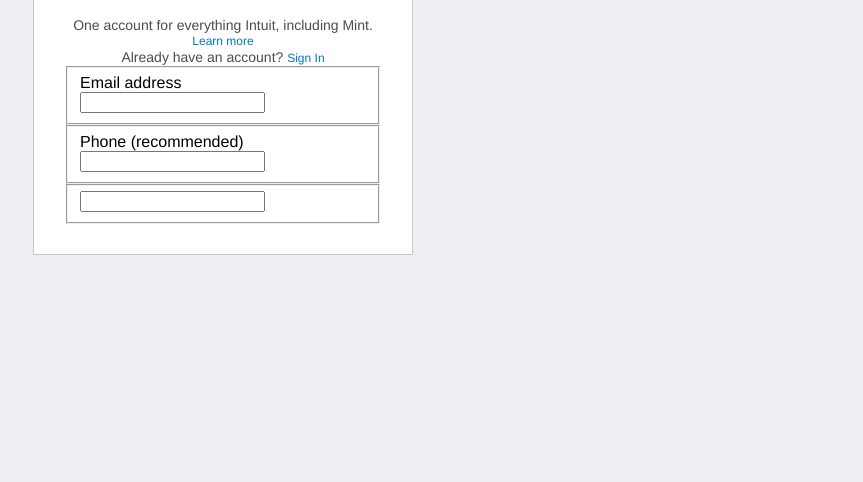
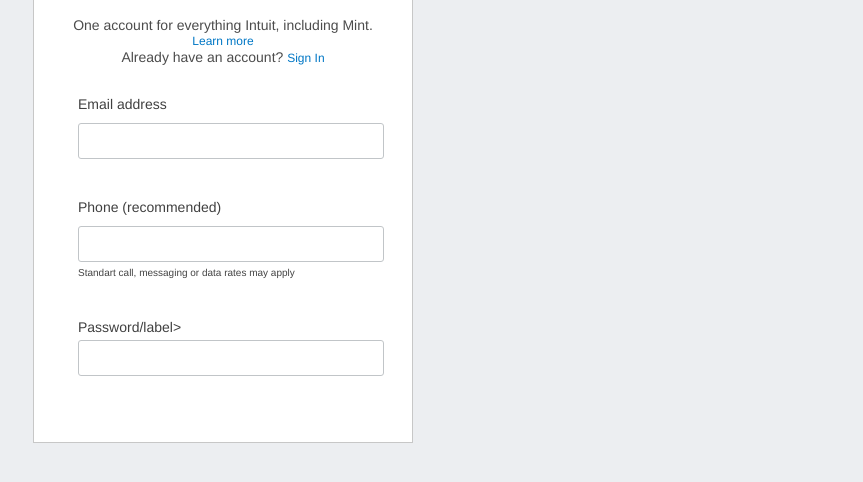
Before and after one commit to alan247/mint-clone, a plain HTML site: page index.html in a window 1280 px wide. Shown: the part 230-712 px from the top of the page, without its empty margins (417-1280 px from the left). Drawn offline with Linux system fonts and the light colour scheme.

Commit message:
add form CSS

```diff
--- a/css/styles.css
+++ b/css/styles.css
@@ -13,6 +13,16 @@ a {
 
 a:hover {
   text-decoration: underline;
+}
+
+input{
+	padding: 0 6px 0 8px;
+	border: 1px solid #c1c5c8;
+	border-radius: 3px;
+	font-size: 16.8px;
+	line-height: 21.84px;
+	height: 34px;
+	width: 100%;
 }
 
 .b-sign-in{
@@ -78,6 +88,10 @@ a:hover {
   box-sizing: border-box;
 }
 
+.b-signup-container__header{
+	padding-bottom: 20px;
+}
+
 .b-signup-container__header-title {
   margin-bottom: 20px;
   font-size: 24px;
@@ -102,6 +116,24 @@ a:hover {
   line-height: 14.4px;
 }
 
+.b-form__field{
+	border: none;
+	padding-bottom: 30px;
+}
+
+.b-form__label{
+	padding-bottom: 6px;
+	color:#404040;
+	display: block;
+	font-size: 14px;
+	line-height: 25px;
+}
+.b-form__phone-text{
+	padding:5px 0;
+	font-size: 10px;
+	line-height: 15px;
+	color: #444 ;
+}
 
 
 
--- a/index.html
+++ b/index.html
@@ -38,18 +38,22 @@
         </span>
       </header>
 
-      <form action="#">
-        <fieldset>
-          <label for="email">Email address</label>
+      <form action="#" class="b-form">
+        <fieldset class="b-form__field">
+          <label for="email" class="b-form__label">Email address</label>
           <input type="email" id="email">
         </fieldset>
-        <fieldset>
-          <label for="phone">Phone (recommended)</label>
+        <fieldset class="b-form__field">
+          <label for="phone" class="b-form__label">Phone (recommended)</label>
           <input type="tel" id="phone">
+          <span class="b-form__phone-text">Standart call, messaging or data rates may apply</span>
         </fieldset>
-        <fieldset>
-          <label for="password"></label>
-          <input type="password">
+        <fieldset class="b-form__field">
+          <label for="password" class="b-form__label">Password/label>
+          	<div class="b-form__password-container">
+          		<input type="password">
+          		<span class="b-form__password-icon"></span>
+          	</div>
         </fieldset>
       </form>
 
```
